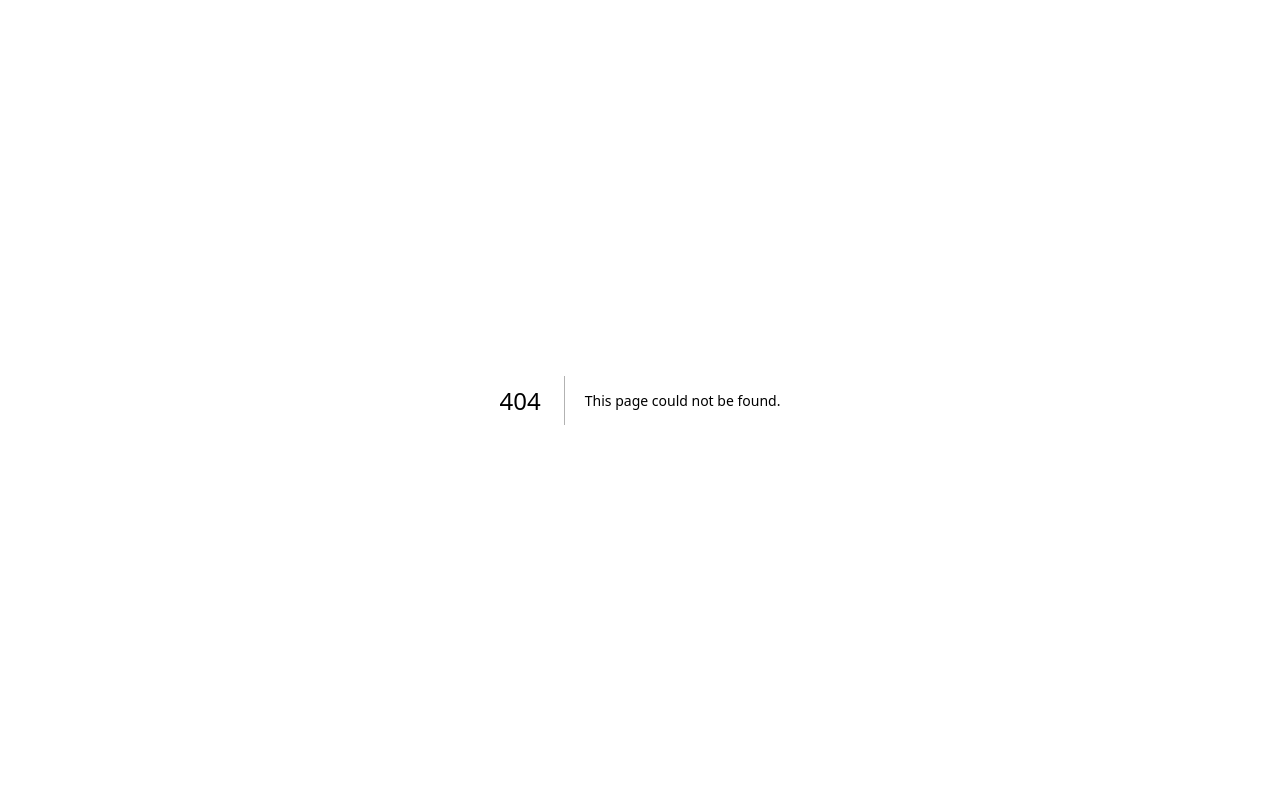
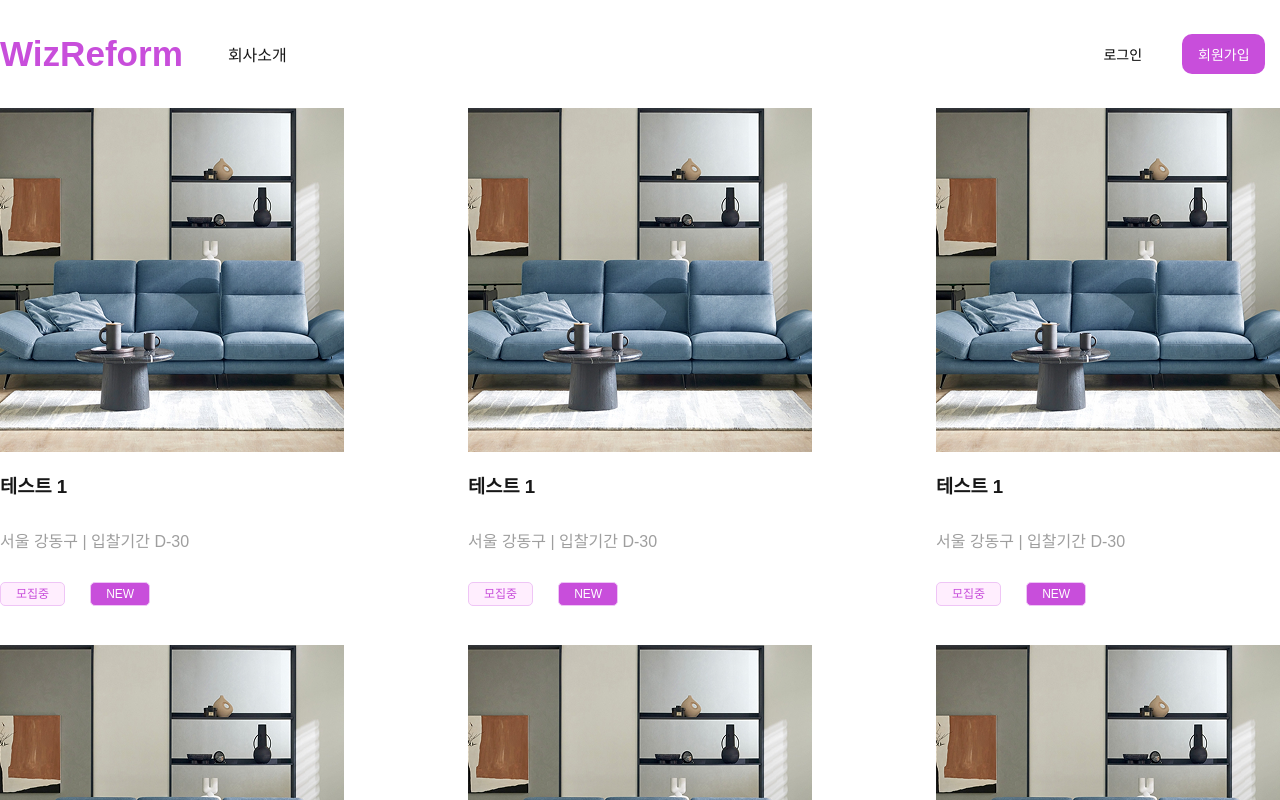
Before and after one commit to TomHoon/reform-wiz, a Next.js app: page /list in a window 1280 px wide. Before the commit this address had no page. Shown: the top 800 px of the page. Built offline with nearby package versions, Linux system fonts and the light colour scheme.

Commit message:
feat: 리스트 페이지 및 리스트 공통 컴포넌트 추가

```diff
--- /dev/null
+++ b/app/list/layout.jsx
@@ -0,0 +1,13 @@
+import Header from "@/common/molecules/header/Header";
+import C_1280 from "@/common/pages/C_1280";
+
+export default function ListLayout({ children }) {
+ return (
+  <>
+   <C_1280>
+    <Header />
+    {children}
+   </C_1280>
+  </>
+ );
+}
--- /dev/null
+++ b/app/list/page.jsx
@@ -0,0 +1,69 @@
+import List from "@/common/molecules/list/List"
+
+// 테스트 데이터
+const items = [
+ {
+  imageURL: "/images/ex1.png",
+  title: "테스트 1",
+  location: "서울 강동구",
+  days: "30"
+ },
+ {
+  imageURL: "/images/ex1.png",
+  title: "테스트 1",
+  location: "서울 강동구",
+  days: "30"
+ },
+ {
+  imageURL: "/images/ex1.png",
+  title: "테스트 1",
+  location: "서울 강동구",
+  days: "30"
+ },
+ {
+  imageURL: "/images/ex1.png",
+  title: "테스트 1",
+  location: "서울 강동구",
+  days: "30"
+ },
+ {
+  imageURL: "/images/ex1.png",
+  title: "테스트 1",
+  location: "서울 강동구",
+  days: "30"
+ },
+ {
+  imageURL: "/images/ex1.png",
+  title: "테스트 1",
+  location: "서울 강동구",
+  days: "30"
+ },
+]
+
+async function getList(search, page) {
+ // TODO: API 호출
+}
+
+export default async function ListPage({ searchParams }) {
+ // const search = searchParams.search || '';
+ // const page = parseInt(searchParams.page) || 1;
+ // const data = await getList(search, page);
+
+ /**
+  * [리스트 페이지]
+  * SEO에 유리하도록 SSR처리
+  * 아래 세개의 값이 쿼리스트링으로 들어와 리스트를 호출하여 사용
+  *
+  * - 검색어
+  * - 페이지번호
+  * - 카테고리
+  */
+
+ return (
+  // TODO: SearchBar, Paging 처리
+  <List
+   items={items}
+  />
+
+ )
+}
--- /dev/null
+++ b/common/molecules/list/List.jsx
@@ -0,0 +1,18 @@
+'use client';
+
+import ListItem from "./ListItem";
+import styles from '@/styles/C_List.module.scss'
+
+export default function List({ items }) {
+
+ return (
+  <div className={styles.container}>
+
+   {items.map((item, idx) => (
+    <ListItem
+     key={idx}
+     {...item}
+    />))}
+  </div>
+ )
+}
--- /dev/null
+++ b/common/molecules/list/ListItem.jsx
@@ -0,0 +1,37 @@
+import styles from '@/styles/C_ListItem.module.scss'
+
+import Image from "next/image"
+
+export default function ListItem({
+ imageURL = "/images/ex1.png",
+ title = "example",
+ location = "서울 강동구",
+ days = "30"
+}) {
+ return (
+  <div className={styles.container}>
+   <ul>
+    <li>
+     <Image
+      src={imageURL}
+      alt="example"
+      width={344}
+      height={344}
+     />
+    </li>
+    <li>
+     <h3>{title}</h3>
+    </li>
+    <li className={styles.listInfo}>
+     <span>{location} | </span>
+     <span>입찰기간 D-{days}</span>
+    </li>
+
+    <li className={styles.labelGroup}>
+     <span className={styles.labelA}>모집중</span>
+     <span className={styles.labelB}>NEW</span>
+    </li>
+   </ul>
+  </div>
+ )
+}
--- /dev/null
+++ b/styles/C_List.module.scss
@@ -0,0 +1,13 @@
+.container {
+ display: flex;
+ flex-wrap: wrap;
+ justify-content: space-between;
+
+ gap: 24px;
+
+ & ul {
+  display: flex;
+  flex-direction: column;
+
+ }
+}
--- /dev/null
+++ b/styles/C_ListItem.module.scss
@@ -0,0 +1,40 @@
+.container {
+ display: flex;
+ flex-direction: column;
+
+ & li:not(:first-child) {
+  padding: 15px 0;
+ }
+
+ & .listInfo {
+  color: #9E9E9E;
+ }
+
+ & .labelGroup {
+  font-size: 12px;
+  display: flex;
+  gap: 25px;
+
+  & span {
+   padding: 1px 15px;
+   height: 24px;
+   display: inline-block;
+   text-align: center;
+   font-size: 12px;
+   line-height: 20px;
+   border-radius: 5px;
+  }
+
+  & .labelA {
+   border: #EFC5F6 1px solid;
+   color: #C84EDB;
+   background-color: #FFEEFE;
+  }
+
+  & .labelB {
+   color: #fff;
+   background-color: #C84EDB;
+   border: #EFC5F6 1px solid;
+  }
+ }
+}
```
Also changed, not shown: public/images/ex1.png (added).
